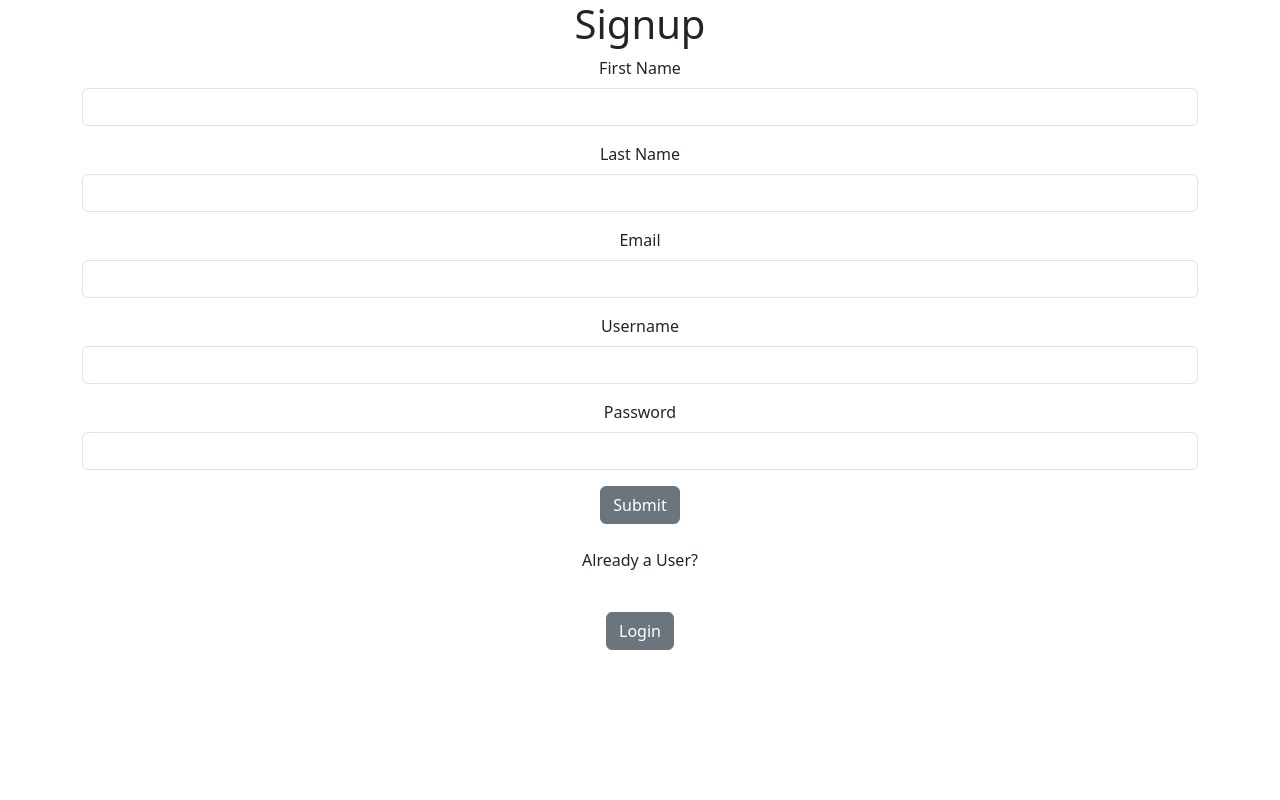
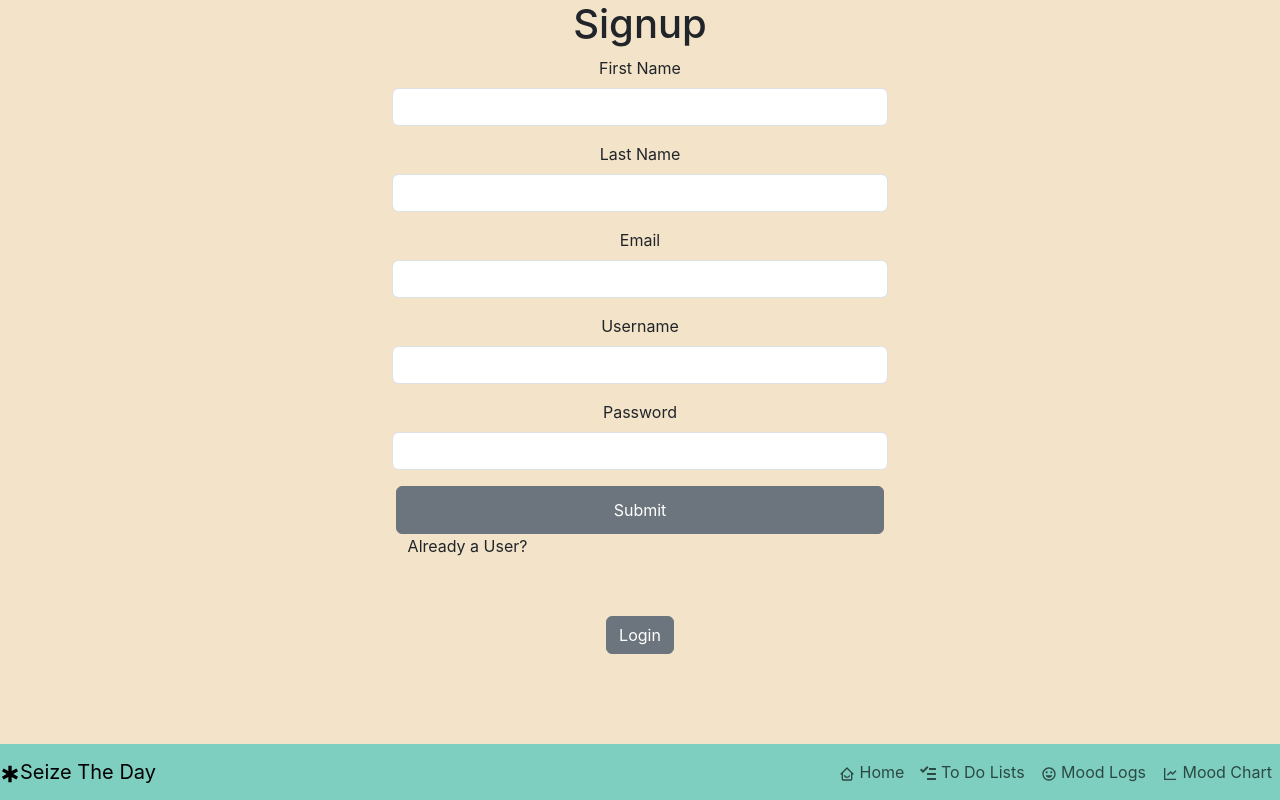
Before and after one commit to heidibeth/finalProject-client, a React (Create React App) app: page / in a window 1280 px wide. Both pictures are taken after a click on the button "Signup". Built offline with nearby package versions, Linux system fonts and the light colour scheme.

Commit message:
Added styling to navbar

```diff
--- a/package.json
+++ b/package.json
@@ -12,6 +12,7 @@
     "@types/react-dom": "^17.0.12",
     "react": "^17.0.2",
     "react-dom": "^17.0.2",
+    "react-icons": "^4.3.1",
     "react-scripts": "5.0.0",
     "typescript": "^4.6.2",
     "web-vitals": "^2.1.4"
--- a/src/App.css
+++ b/src/App.css
@@ -1,38 +1,13 @@
-.App {
+body {
+  background-color: #F2E3C9;
   text-align: center;
+  font-family: -apple-system, BlinkMacSystemFont, 'Segoe UI', Roboto, Oxygen, Ubuntu, Cantarell, 'Open Sans', 'Helvetica Neue', sans-serif;
 }
 
-.App-logo {
-  height: 40vmin;
-  pointer-events: none;
+Input.value {
+  background-color: #7ECFC0;
 }
 
-@media (prefers-reduced-motion: no-preference) {
-  .App-logo {
-    animation: App-logo-spin infinite 20s linear;
-  }
+.navbar {
+  background-color: #7ECFC0;
 }
-
-.App-header {
-  background-color: #282c34;
-  min-height: 100vh;
-  display: flex;
-  flex-direction: column;
-  align-items: center;
-  justify-content: center;
-  font-size: calc(10px + 2vmin);
-  color: white;
-}
-
-.App-link {
-  color: #61dafb;
-}
-
-@keyframes App-logo-spin {
-  from {
-    transform: rotate(0deg);
-  }
-  to {
-    transform: rotate(360deg);
-  }
-}
--- a/src/App.tsx
+++ b/src/App.tsx
@@ -3,6 +3,7 @@ import { useState, useEffect } from 'react';
 import 'bootstrap/dist/css/bootstrap.min.css';
 import './App.css';
 import Auth from './components/auth/Auth';
+import Navbar from './components/Navbar';
 
 
 
@@ -29,6 +30,7 @@ function App() {
 
   return (
     <div className="App">
+      <Navbar />
       <Auth updateToken={updateToken}/>
 
     </div>
--- /dev/null
+++ b/src/components/Navbar.tsx
@@ -0,0 +1,37 @@
+import * as React from 'react';
+import { Button } from 'reactstrap';
+import { MdOutlineMood } from 'react-icons/md';
+import { GoTasklist } from 'react-icons/go';
+import { BiHomeSmile } from 'react-icons/bi';
+import { RiLineChartLine } from 'react-icons/ri';
+import { BiHealth } from 'react-icons/bi';
+
+
+class Navbar extends React.Component {
+render() {
+    return (
+<nav className="navbar fixed-bottom navbar-expand-lg navbar-light align-center">
+  <a className="navbar-brand" href="#"><BiHealth/>Seize The Day</a>
+  <Button className="navbar-toggler" type="button" data-toggle="collapse" data-target="#navbarNav" aria-controls="navbarNav" aria-expanded="false" aria-label="Toggle navigation">
+    <span className="navbar-toggler-icon"></span>
+  </Button>
+  <div className="collapse navbar-collapse" id="navbarNav">
+    <ul className="navbar-nav ms-auto">
+      <li className="nav-item active">
+        <a className="nav-link" href="#"><BiHomeSmile/> Home<span className="sr-only"></span></a>
+      </li>
+      <li className="nav-item">
+        <a className="nav-link" href="#"><GoTasklist/>  To Do Lists</a>
+      </li>
+      <li className="nav-item">
+        <a className="nav-link" href="#"><MdOutlineMood/>  Mood Logs</a>
+      </li>
+      <li className="nav-item">
+        <a className="nav-link" href="#"><RiLineChartLine/>  Mood Chart</a>
+      </li>
+    </ul>
+  </div>
+</nav>)
+}}
+
+export default Navbar;
--- a/src/components/auth/Auth.tsx
+++ b/src/components/auth/Auth.tsx
@@ -37,11 +37,13 @@ class Auth extends React.Component<AuthProps, AuthState> {
                     )}
                 </div>
                 <br/>
+                <div>
                 {this.state.isLoginVisible === true ? (
                     <Button onClick={this.handleToggle}>Signup</Button>
                 ) : (
                     <Button onClick={this.handleToggle}>Login</Button>
-                )}
+                    )}
+                    </div>
             </div>
          );
     }
--- a/src/components/auth/login/Login.tsx
+++ b/src/components/auth/login/Login.tsx
@@ -44,7 +44,7 @@ class Login extends React.Component<LoginProps, LoginState> {
     render() {
         return (
         <div>
-            <Container>
+            <Container style={{ width: '41%' }}>
                 <h1>Login</h1>
                 <Form onSubmit={this.handleSubmit}>
                     <FormGroup>
@@ -64,11 +64,11 @@ class Login extends React.Component<LoginProps, LoginState> {
                         value={this.state.password}
                         />
                     </FormGroup>
-                    <div>
+                    <div className='row ps-3 pe-3 pb-3'>
                         <Button type="submit">Submit</Button>
                         <br/>
                         <br/>
-                        <p>Not a User?</p>
+                        <p className='row ps-3 pe-3 textCenter'>Not a User?</p>
                     </div>
                 </Form>
             </Container>
--- a/src/components/auth/signup/Signup.tsx
+++ b/src/components/auth/signup/Signup.tsx
@@ -57,11 +57,12 @@ class Signup extends React.Component<SignupProps, SignupState> {
     render() {
         return (
         <div>
-            <Container>
+            <Container style={{ width: '41%'}}>
             <h1>
                 Signup
             </h1>
             <Form onSubmit={this.handleSubmit}>
+            <div style={{ margin: 2, justifyContent: 'center', textAlign: 'center'}}>
                 <FormGroup>
                     <Label htmlFor="firstName">First Name</Label>
                     <Input onChange={(e) => this.setState({firstName: e.target.value})}
@@ -104,12 +105,13 @@ class Signup extends React.Component<SignupProps, SignupState> {
                     // minLength="5"
                     />
                 </FormGroup>
-                <div>
+                <div className='row ps-3 pe-3 pb-3'>
                     <Button type='submit'>Submit</Button>
                     <br/>
                     <br/>
-                    <p>Already a User?</p>
+                    <p className='row ps-4 pe-4'>Already a User?</p>
                 </div>
+            </div>
             </Form>
             </Container>
         </div>
```
Also changed, not shown: 1 other file (tests, documents, lock files or other folders).
